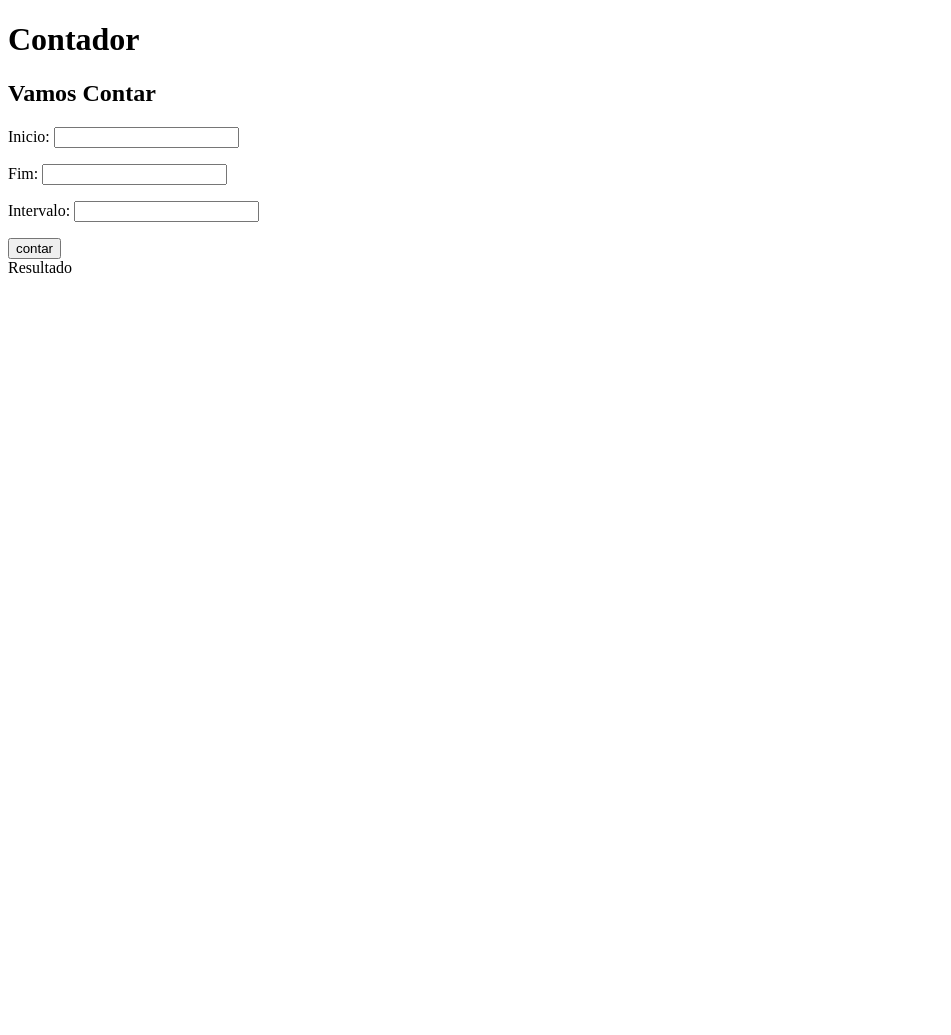
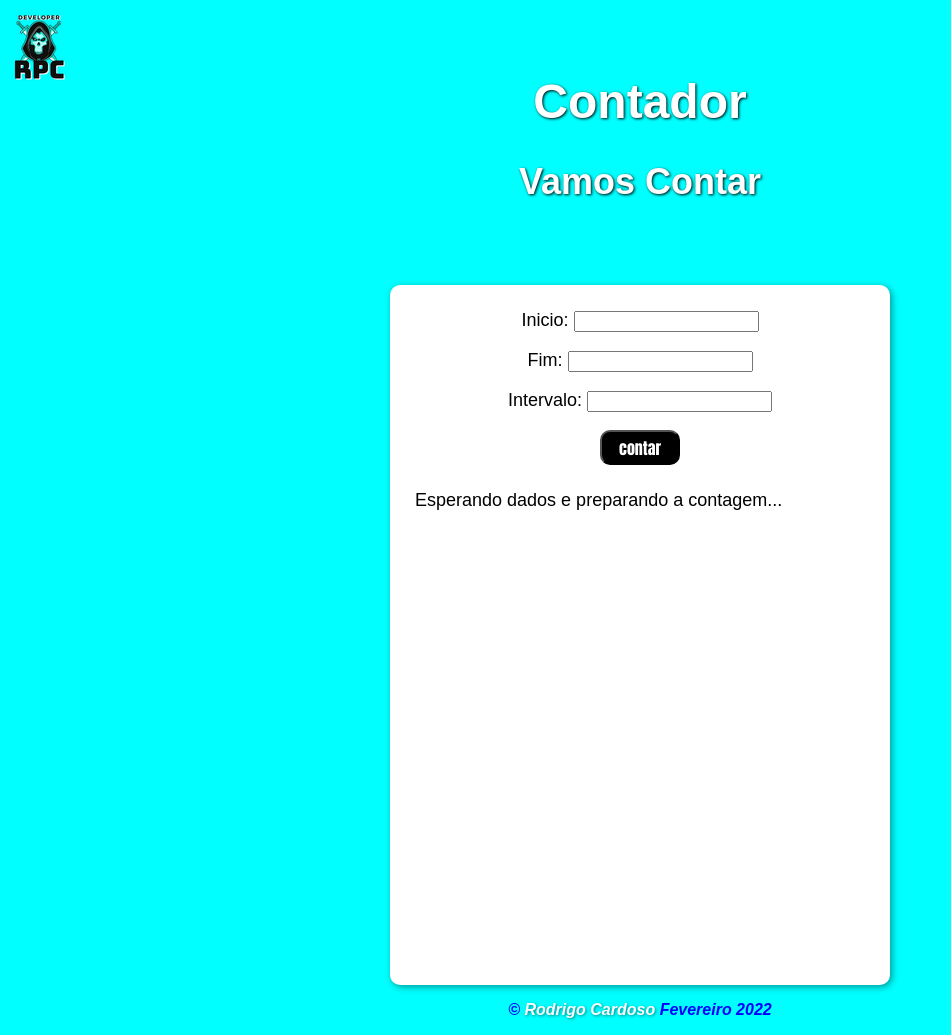
Before and after one commit to Rodrigopca42/contagem, a plain HTML site: page index.html in a window 1280 px wide. Shown: the whole page, without its empty margins (0-951 px from the left). Before the commit the page ends 800 px from the top, so only its background shows below. Drawn offline with Linux system fonts and the light colour scheme.

Commit message:
Incremento
Incremento de js e css

```diff
--- a/index.html
+++ b/index.html
@@ -10,18 +10,24 @@
 </head>
 <body>
     <header>
+        <img class="logo"  src="imagens/RPC.png" alt="logotipo">
         <h1>Contador</h1>
         <h2>Vamos Contar</h2>
     </header>
-    <div>
+    <section>
+        <div class="caixa">
             <p>Inicio: <input type="number" name="inicio" id="txtn1"></p>
             <p>Fim: <input type="number" name="fim" id="txtn2"></p>
             <p>Intervalo: <input type="number" name="intervalo" id="txtn3"></p>
-        <input type="button" value="contar" onclick="contar()">
+            <input type="button" value="contar" class="btn" onclick="contar()">
         </div>
         <div id="res">
-          Resultado
+             Esperando dados e preparando a contagem...
         </div>
+    </section>
+    <footer>
+        <strong><em><p>&copy; <a class="gh" href="https://github.com/Rodrigopca42" target="_blank" rel="external">Rodrigo Cardoso</a> Fevereiro 2022</p></em></strong>
+    </footer>
     <script src="javascript/folha.js"></script>
 </body>
 </html>
--- a/javascript/folha.js
+++ b/javascript/folha.js
@@ -1,8 +1,32 @@
 function contar(){
-var tn1 = document.querySelector('#txtn1');
-var tn2 = document.querySelector('#txtn2');
-var tn3 = document.querySelector('#txtn3');
-var res = document.querySelector('#res');
+var ini = document.querySelector('#txtn1')
+var fim = document.querySelector('#txtn2')
+var passo = document.querySelector('#txtn3')
+var res = document.querySelector('#res')
 
-if ( )
+if (ini.value.length == 0 || fim.value.length == 0 ||passo.value.length == 0 ){
+    res.innerHTML = `Impossível contar!`
+
+    // window.alert(`[ERRO] Faltam dados!`)
+} else{
+    res.innerHTML = `Contando: <br>`
+    var ini = Number(ini.value)
+    var fim = Number(fim.value)
+    var passo = Number(passo.value)
+
+    if(passo <= 0){
+        window.alert('Passo inválido! Considerando INTERVALO = 1')
+        passo = 1
+    }
+    if(ini < fim){
+        for(let c = ini; c <= fim; c += passo){
+            res.innerHTML += ` ${c} \u{1F916}	`
+        }
+    }else{
+        for(let c = ini; c >= fim; c -= passo){
+            res.innerHTML += ` ${c} \u{1F47B} `
+        }
+    }
+    res.innerHTML +=  `\u{1F44A}`
 }
+}
--- a/style/folha.css
+++ b/style/folha.css
@@ -0,0 +1,78 @@
+@charset "utf-8";
+
+
+body{
+    background-color: #00ffff;
+}
+header{
+font-family: Arial, Helvetica, sans-serif;
+font-size: 1.5em;
+text-align: center;
+text-shadow: 1px 1px 3px black;
+color: #ffffff;
+margin: auto;
+}
+
+.logo{
+    position: relative;
+    left: -600px;
+}
+
+h1, h2{
+    position: relative;
+    top: -52px;
+}
+
+.btn{
+    width: 80px;
+    height: 35px;
+    font-size: 16px;
+    font-family: Impact, Haettenschweiler, 'Arial Narrow Bold', sans-serif;
+    background-color: black;
+    color: #ffffff;
+    border-radius: 10px;
+}
+section{
+    background-color: #ffffff;
+    width: 500px;
+    height: 700px;
+    margin: auto;
+    border-radius: 10px;
+    box-shadow: 2px 2px 7px rgba(0, 0, 0, 0.404);
+    align-items: center;
+}
+
+.caixa{
+    font-family: Arial, Helvetica, sans-serif;
+    font-size: 18px;
+    text-align: center;
+    padding-top: 7px;
+}
+
+#res{
+    font-family: Arial, Helvetica, sans-serif;
+    font-size: 18px;
+    padding: 25px;
+}
+
+footer p{
+    text-align: center;
+    color: blue;
+    font-family: Arial, Helvetica, sans-serif;
+    font-size: 16px;
+}
+
+.gh{
+    text-decoration: none;
+    text-shadow: 1px 1px 3px rgba(0, 0, 0, 0.466);
+    color: #ffffff;
+    transition: 0.5s;
+
+}
+.gh:hover{
+    background-color: aquamarine;
+    color: blue;
+    text-decoration: underline;
+    border-radius: 5px;
+    padding: 5px;
+}
```
Also changed, not shown: imagens/RPC.png (added). Lines whose indentation alone changed are shown as unchanged.
